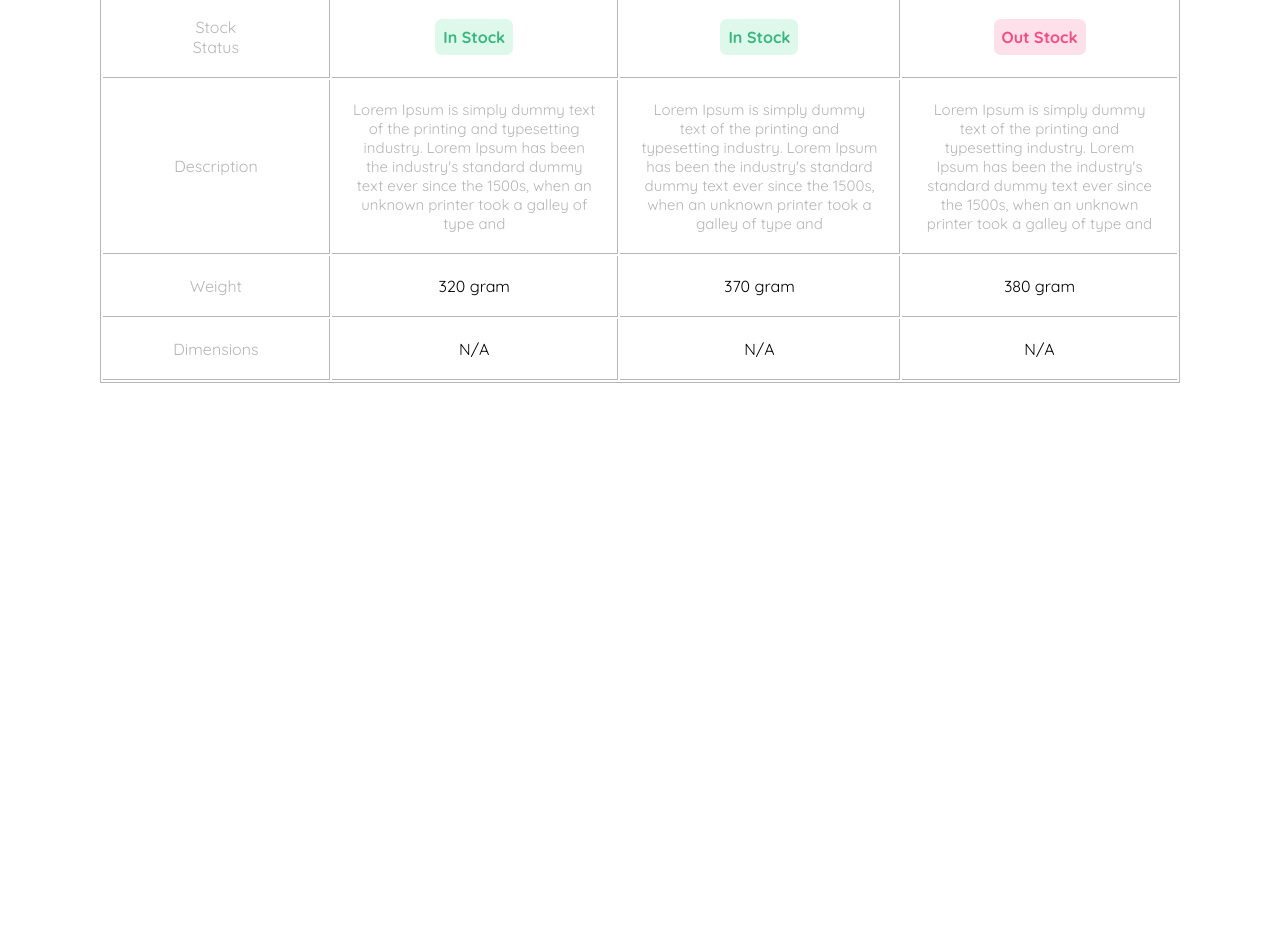
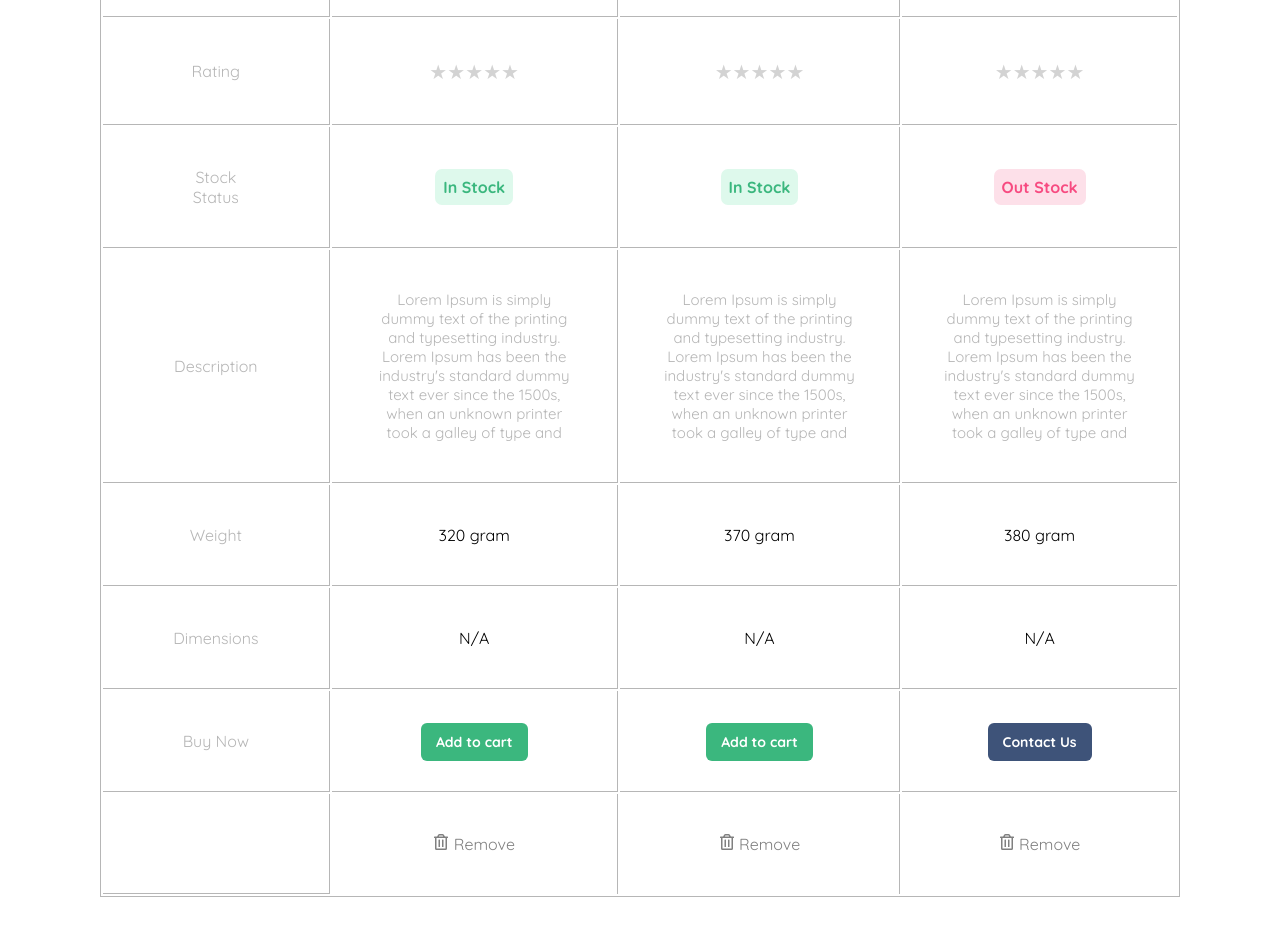
Before and after one commit to Daniel24356/ProConnect, a React (Vite) app: page / in a window 1280 px wide. Shown: the part 960-1896 px from the top of the page. Before the commit the page ends 1443 px from the top, so only its background shows below. Built offline with nearby package versions, Linux system fonts and the light colour scheme.

Commit message:
done with wishlist(not yet responsive)

```diff
--- a/src/pages/home/Comparable.css
+++ b/src/pages/home/Comparable.css
@@ -49,7 +49,7 @@ table {
 td {
     border-right: 1px solid #B6B6B6;
     border-bottom: 1px solid #B6B6B6;
-    padding: 20px;
+    padding: 40px;
     text-align: center;
 }
 
@@ -121,3 +121,51 @@ td {
     color: #B6B6B6;
     font-size: 15px;
   }
+
+  .todo {
+    background-color: #3BB77E;
+    color: white;
+    text-decoration: none;
+    font-weight: bold;
+    font-size: 14px;
+    padding: 10px;
+    padding-left: 15px;
+    padding-right: 15px;
+    border-radius: 6px;
+    transition: 0.3s;
+  }
+
+  .todo:hover {
+    background-color: #ffc107;
+  }
+
+  .todos {
+    background-color: #3e5379;
+    color: white;
+    text-decoration: none;
+    font-weight: bold;
+    font-size: 14px;
+    padding: 10px;
+    padding-left: 15px;
+    padding-right: 15px;
+    border-radius: 6px;
+    transition: 0.3s;
+  }
+
+  .trash {
+    color: grey;
+    text-decoration: none;
+    border-bottom: none;
+  }
+
+  .second {
+    border-bottom: none;
+  }
+
+  .typeshi {
+    border-bottom: none;
+  }
+
+  .typeshi-new {
+    border: none;
+  }
--- a/src/pages/home/Comparable.jsx
+++ b/src/pages/home/Comparable.jsx
@@ -4,6 +4,7 @@ import product1 from '../../assets/product1.jpg'
 import product2 from '../../assets/product2.jpg'
 import product3 from '../../assets/product4.jpg'
 import { useState } from 'react'
+import { FaRegTrashAlt } from "react-icons/fa";
 const Comparable = () => {
 
     const [rating, setRating] = useState(0); // Store the rating
@@ -106,6 +107,20 @@ const Comparable = () => {
                     <td><p className="gram">N/A</p></td>
                     <td className='peanutnew'><p className="gram">N/A</p></td>
                 </tr>
+
+                <tr className="first">
+                    <td className="preview">Buy Now</td>
+                    <td><a href="" className="todo">Add to cart</a></td>
+                    <td><a href="" className="todo">Add to cart</a></td>
+                    <td className='peanutnew'><a href="" className="todos">Contact Us</a></td>
+                </tr>
+
+                <tr className='second'>
+                    <td className="preview"></td>
+                    <td className='typeshi'><a href="" className="trash"><FaRegTrashAlt /> Remove</a></td>
+                    <td className='typeshi'><a href="" className="trash"><FaRegTrashAlt /> Remove</a></td>
+                    <td className='typeshi-new'><a href="" className="trash"><FaRegTrashAlt /> Remove</a></td>
+                </tr>
             </table>
         </div>
         </section>
```
